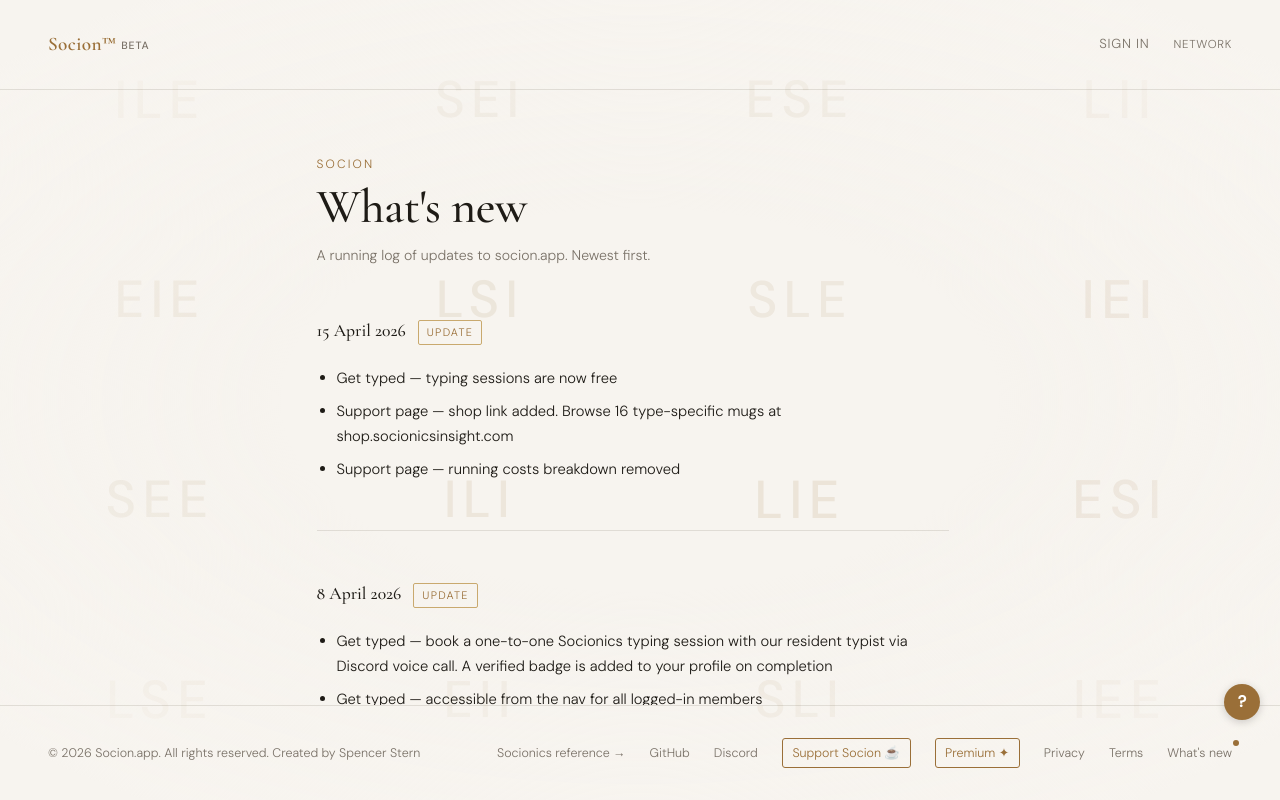
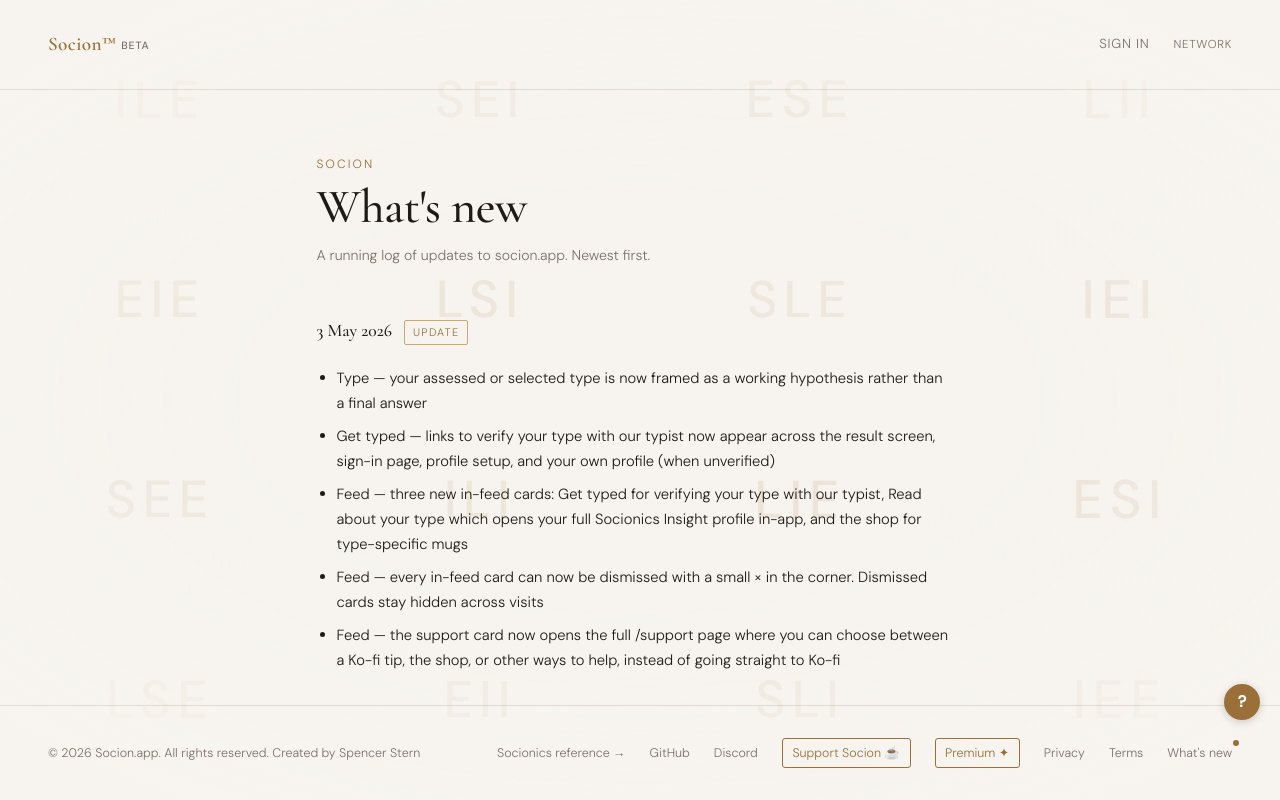
Before and after one commit to sstern42/socionics-match, a React (Vite) app: page /changelog in a window 1280 px wide. Built offline with nearby package versions, Linux system fonts and the light colour scheme; no server answers.

Commit message:
Update Changelog.jsx

```diff
--- a/src/pages/Changelog.jsx
+++ b/src/pages/Changelog.jsx
@@ -1,6 +1,17 @@
 import Layout from '../components/Layout'
 
 export const ENTRIES = [
+  {
+  date: '3 May 2026',
+  label: 'Update',
+  items: [
+    'Type — your assessed or selected type is now framed as a working hypothesis rather than a final answer',
+    'Get typed — links to verify your type with our typist now appear across the result screen, sign-in page, profile setup, and your own profile (when unverified)',
+    'Feed — three new in-feed cards: Get typed for verifying your type with our typist, Read about your type which opens your full Socionics Insight profile in-app, and the shop for type-specific mugs',
+    'Feed — every in-feed card can now be dismissed with a small × in the corner. Dismissed cards stay hidden across visits',
+    'Feed — the support card now opens the full /support page where you can choose between a Ko-fi tip, the shop, or other ways to help, instead of going straight to Ko-fi',
+  ],
+},
   {
     date: '15 April 2026',
     label: 'Update',
```
